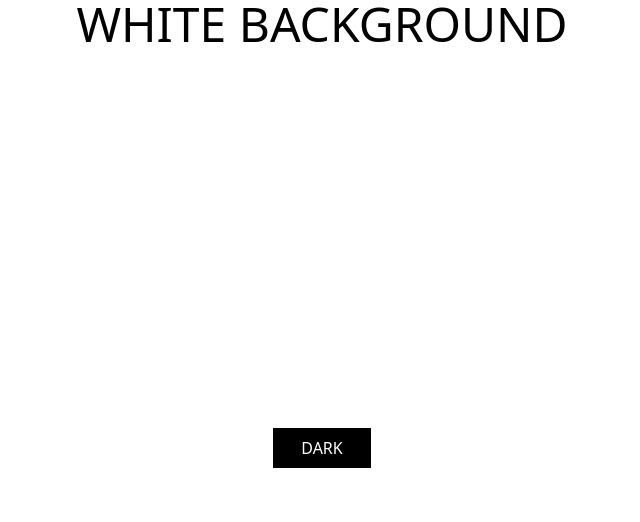
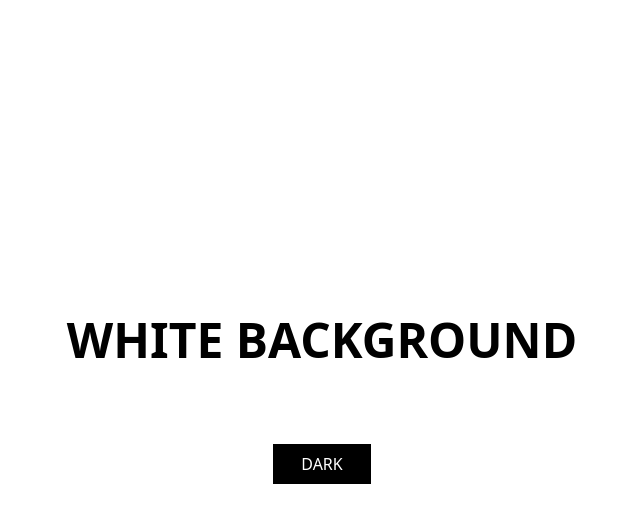
Before and after one commit to anfasmohammed/theme-changer-app, a plain HTML site: page index.html in a window 1280 px wide. Shown: the whole page, without its empty margins (318-958 px from the left). Drawn offline with nearby package versions, Linux system fonts and the light colour scheme.

Commit message:
final commit

```diff
--- a/index.html
+++ b/index.html
@@ -7,8 +7,9 @@
     <title>Document</title>
 </head>
 <body >
-    <h1 class="flex justify-center text-5xl">WHITE BACKGROUND</h1>
-    <div class="flex justify-center items-center h-screen">
+
+    <div class="flex flex-col gap-20 justify-center items-center h-screen ">
+        <h1 class="flex justify-center text-3xl font-semibold lg:text-5xl">WHITE BACKGROUND</h1>
 
     <button class="bg-black text-white px-7 py-2 " id="btn">DARK</button>
 
```
